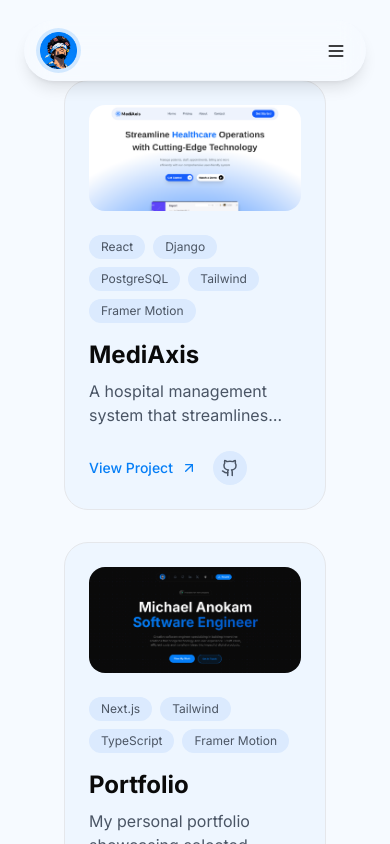
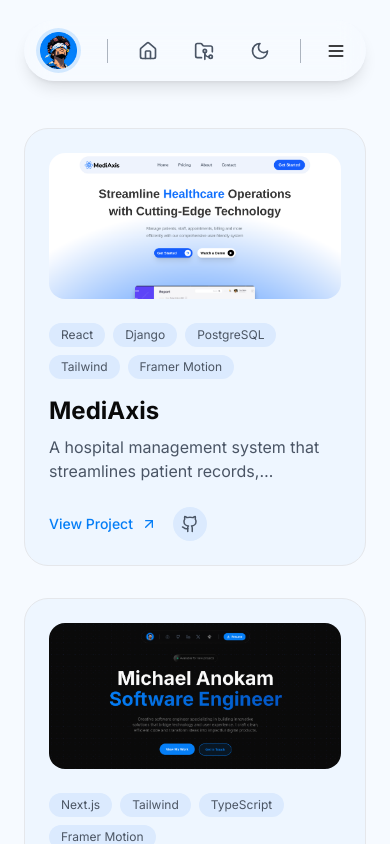
Before and after one commit to MerlinTheWhiz/portfolio, a Next.js app: page /projects in a window 390 px wide. Shown: the top 844 px of the page. Built offline with nearby package versions, Linux system fonts and the light colour scheme.

Commit message:
chore: navbar refactor ad minor ui tweaks

```diff
--- a/app/projects/page.tsx
+++ b/app/projects/page.tsx
@@ -5,7 +5,7 @@ import { LuGithub } from "react-icons/lu";
 
 export default function Projects() {
   return (
-    <main className="flex flex-col relative bg-background py-20 sm:py-30 justify-center items-center px-16 sm:items-start">
+    <main className="flex flex-col relative bg-background py-32 sm:py-40 justify-center items-center px-6 sm:px-16 sm:items-start">
       <div className="grid lg:grid-cols-2 gap-8 mb-16 max-w-6xl mx-auto">
         {projects
           .filter((p) => p.featured)
--- a/components/layout/navbar/MobileMenu.tsx
+++ b/components/layout/navbar/MobileMenu.tsx
@@ -1,11 +1,8 @@
 "use client";
 
 import { useState } from "react";
-import Link from "next/link";
-import { Home } from "lucide-react";
 import { LuMenu, LuX, LuGithub, LuLinkedin, LuDownload } from "react-icons/lu";
 import { BsTwitterX } from "react-icons/bs";
-import ThemeToggle from "../../ui/ThemeToggle";
 
 const MobileMenu = () => {
   const [open, setOpen] = useState(false);
@@ -15,7 +12,7 @@ const MobileMenu = () => {
       {/* Toggle button */}
       <button
         onClick={() => setOpen(!open)}
-        className="p-2 rounded-full hover:bg-black/5 dark:hover:bg-white/10 dark:text-white transition"
+        className="pr-2 py-2 rounded-full hover:bg-black/5 dark:hover:bg-white/10 dark:text-white transition"
         aria-label="Toggle menu"
       >
         {open ? <LuX className="w-5 h-5" /> : <LuMenu className="w-5 h-5" />}
@@ -34,14 +31,6 @@ const MobileMenu = () => {
         `}
       >
         <div className="flex justify-center gap-6 text-gray-600">
-          <Link
-            href="/"
-            onClick={() => setOpen(!open)}
-            className="p-1.5 flex items-center justify-center rounded-full transition-transform duration-200 ease-in-out hover:text-text-primary bg-gray-200 dark:bg-white/10"
-          >
-            {" "}
-            <Home className="w-5 h-5" />
-          </Link>
           <a
             href="https://github.com/MerlinTheWhiz"
             onClick={() => setOpen(!open)}
@@ -72,12 +61,6 @@ const MobileMenu = () => {
             {" "}
             <BsTwitterX className="w-5 h-5" />
           </a>
-          <div
-            onClick={() => setOpen(!open)}
-            className="flex items-center justify-center rounded-full bg-gray-200 dark:bg-white/10"
-          >
-            <ThemeToggle />
-          </div>
         </div>
         <div className="flex justify-between items-center mt-6">
           <a
--- a/components/layout/navbar/Navbar.tsx
+++ b/components/layout/navbar/Navbar.tsx
@@ -2,13 +2,13 @@
 
 import Link from "next/link";
 import logo from "../../../public/logo.png";
-import { Home } from "lucide-react";
+import { Home, FolderGit2 } from "lucide-react";
 import { LuGithub, LuLinkedin, LuDownload } from "react-icons/lu";
 import { BsTwitterX } from "react-icons/bs";
 import MobileMenu from "./MobileMenu";
 import ThemeToggle from "../../ui/ThemeToggle";
 import ThoughtAvatar from "@/components/ui/ThoughtAvatar";
-import { motion } from "framer-motion"
+import { motion } from "framer-motion";
 
 const Navbar = () => {
   return (
@@ -19,8 +19,36 @@ const Navbar = () => {
         animate={{ opacity: 1, y: 0 }}
         transition={{ duration: 0.5, delay: 0.2 }}
       >
-        <div className="flex justify-between w-full sm:w-fit px-3 md:px-5 py-2 gap-6 items-center sm:justify-center">
+        <div className="flex justify-between w-full sm:w-fit px-3 md:px-5 py-2 sm:gap-4 items-center sm:justify-center">
           <ThoughtAvatar logo={logo} />
+
+          {/* Mobile Navigation Links */}
+          <div className="flex sm:hidden gap-6 items-center text-gray-600 font-medium">
+            <span className="border-l h-6 border-gray-400/80"></span>
+            <Link
+              href="/"
+              className="p-1.5 flex items-center justify-center rounded-full transition-all duration-300 ease-in-out hover:text-text-primary hover:bg-gray-200 dark:hover:bg-white/10"
+              title="Home"
+            >
+              {" "}
+              <Home className="w-5 h-5" />
+            </Link>
+            <Link
+              href="/projects"
+              className="p-1.5 flex items-center justify-center rounded-full transition-all duration-300 ease-in-out hover:text-text-primary hover:bg-gray-200 dark:hover:bg-white/10"
+              title="Projects"
+            >
+              {" "}
+              <FolderGit2 className="w-5 h-5" />
+            </Link>
+            <div
+              className="flex items-center justify-center rounded-full hover:cursor-pointer transition-colors duration 300"
+              title="Theme"
+            >
+              <ThemeToggle />
+            </div>
+            <span className="border-l h-6 border-gray-400/80"></span>
+          </div>
 
           <MobileMenu />
 
```
